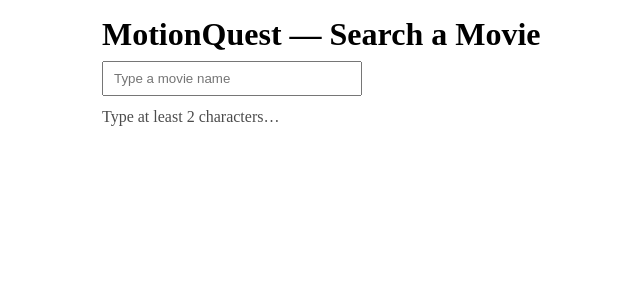
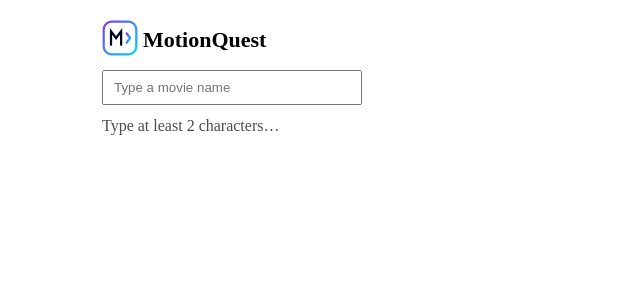
Before and after one commit to Wilfried-O/motionquest, a React (Create React App) app: page / in a window 1280 px wide. Shown: the top 300 px of the page, without its empty margins (174-814 px from the left). Built offline with nearby package versions, Linux system fonts and the light colour scheme; no server answers.

Commit message:
Add app logo and favicon
- Changed title of app to match app name
- logo is svg file
- Added Logo component to dynamically adapt sizing and styling

```diff
--- a/public/index.html
+++ b/public/index.html
@@ -1,8 +1,8 @@
-<!DOCTYPE html>
+<!doctype html>
 <html lang="en">
     <head>
         <meta charset="utf-8" />
-    <link rel="icon" href="%PUBLIC_URL%/favicon.ico" />
+        <link rel="icon" href="%PUBLIC_URL%/mq-logo.svg" type="image/svg+xml" />
         <meta name="viewport" content="width=device-width, initial-scale=1" />
         <meta name="theme-color" content="#000000" />
         <meta
@@ -10,34 +10,13 @@
             content="Web site created using create-react-app"
         />
         <link rel="apple-touch-icon" href="%PUBLIC_URL%/logo192.png" />
-    <!--
-      manifest.json provides metadata used when your web app is installed on a
-      user's mobile device or desktop. See https://developers.google.com/web/fundamentals/web-app-manifest/
-    -->
+
         <link rel="manifest" href="%PUBLIC_URL%/manifest.json" />
-    <!--
-      Notice the use of %PUBLIC_URL% in the tags above.
-      It will be replaced with the URL of the `public` folder during the build.
-      Only files inside the `public` folder can be referenced from the HTML.
 
-      Unlike "/favicon.ico" or "favicon.ico", "%PUBLIC_URL%/favicon.ico" will
-      work correctly both with client-side routing and a non-root public URL.
-      Learn how to configure a non-root public URL by running `npm run build`.
-    -->
-    <title>React App</title>
+        <title>MotionQuest</title>
     </head>
     <body>
         <noscript>You need to enable JavaScript to run this app.</noscript>
         <div id="root"></div>
-    <!--
-      This HTML file is a template.
-      If you open it directly in the browser, you will see an empty page.
-
-      You can add webfonts, meta tags, or analytics to this file.
-      The build step will place the bundled scripts into the <body> tag.
-
-      To begin the development, run `npm start` or `yarn start`.
-      To create a production bundle, use `npm run build` or `yarn build`.
-    -->
     </body>
 </html>
--- a/src/App.css
+++ b/src/App.css
@@ -3,6 +3,46 @@
     max-width: 760px;
     margin: 0 auto;
     padding: 16px;
+}
+
+/* AppHeader */
+.mq-header {
+    display: flex;
+    align-items: center;
+    justify-content: space-between;
+    margin: 4px 0 10px;
+}
+
+.brand {
+    display: flex;
+    align-items: center;
+    gap: 5px;
+    color: inherit;
+}
+
+.brand-col {
+    display: flex;
+    flex-direction: column;
+    gap: 2px;
+}
+
+.brand-text {
+    font-size: 22px; /* similar to modal title scale */
+    font-weight: 700;
+    line-height: 1.2;
+}
+
+.brand-sub {
+    font-size: 12px;
+    opacity: 0.75;
+    line-height: 1.2;
+}
+
+@media (max-width: 420px) {
+    /* hide subtitle on very small screens */
+    .brand-sub {
+        display: none;
+    }
 }
 
 /* Search bar */
@@ -27,7 +67,7 @@
     justify-content: space-between;
     gap: 12px;
     margin: 6px 0 10px;
-    flex-wrap: wrap; /* nice on small screens */
+    flex-wrap: wrap; /* for small screens */
 }
 
 .sortbar {
--- a/src/App.jsx
+++ b/src/App.jsx
@@ -4,6 +4,7 @@ import { useEffect, useMemo, useState } from 'react';
 import SearchBar from './components/SearchBar';
 import MovieGrid from './components/MovieGrid';
 import MovieModal from './components/MovieModal';
+import AppHeader from './components/AppHeader';
 
 import { useLocalStorage } from './hooks/useLocalStorage';
 import { useDebounce } from './hooks/useDebounce';
@@ -143,7 +144,7 @@ export default function App() {
 
     return (
         <div className="mq-container">
-            <h1>MotionQuest — Search a Movie</h1>
+            <AppHeader title="MotionQuest" subtitle="" />
 
             <SearchBar
                 value={query}
--- /dev/null
+++ b/src/components/AppHeader.jsx
@@ -0,0 +1,64 @@
+export default function AppHeader({
+    title = 'MotionQuest',
+    subtitle = 'Search a Movie', // may not keep this
+}) {
+    return (
+        <header className="mq-header">
+            <div className="brand" aria-label={title}>
+                <div className="brand-mark">
+                    <Logo size={36} />
+                </div>
+
+                <div className="brand-col">
+                    <h1 className="brand-text">{title}</h1>
+                    {subtitle ? (
+                        <div className="brand-sub">{subtitle}</div>
+                    ) : null}
+                </div>
+            </div>
+        </header>
+    );
+}
+
+function Logo({ size = 24 }) {
+    return (
+        <svg
+            width={size}
+            height={size}
+            viewBox="0 0 32 32"
+            role="img"
+            aria-label="MotionQuest logo"
+        >
+            <defs>
+                <linearGradient id="mqg3" x1="0" x2="1" y1="0" y2="1">
+                    <stop offset="0" stopColor="#7c3aed" />
+                    <stop offset="1" stopColor="#00d4ff" />
+                </linearGradient>
+            </defs>
+            <rect
+                x="1.5"
+                y="1.5"
+                width="29"
+                height="29"
+                rx="7"
+                fill="none"
+                stroke="url(#mqg3)"
+                strokeWidth="2"
+            />
+            <path
+                d="M8 22V10l4.5 6 4.5-6v12"
+                fill="none"
+                stroke="#000821"
+                strokeWidth="2"
+                strokeLinecap="round"
+            />
+            <path
+                d="M22 12l3 4-3 4"
+                fill="none"
+                stroke="url(#mqg3)"
+                strokeWidth="2"
+                strokeLinecap="round"
+            />
+        </svg>
+    );
+}
```
Also changed, not shown: public/mq-logo.svg (added). Lines whose indentation alone changed are shown as unchanged.
